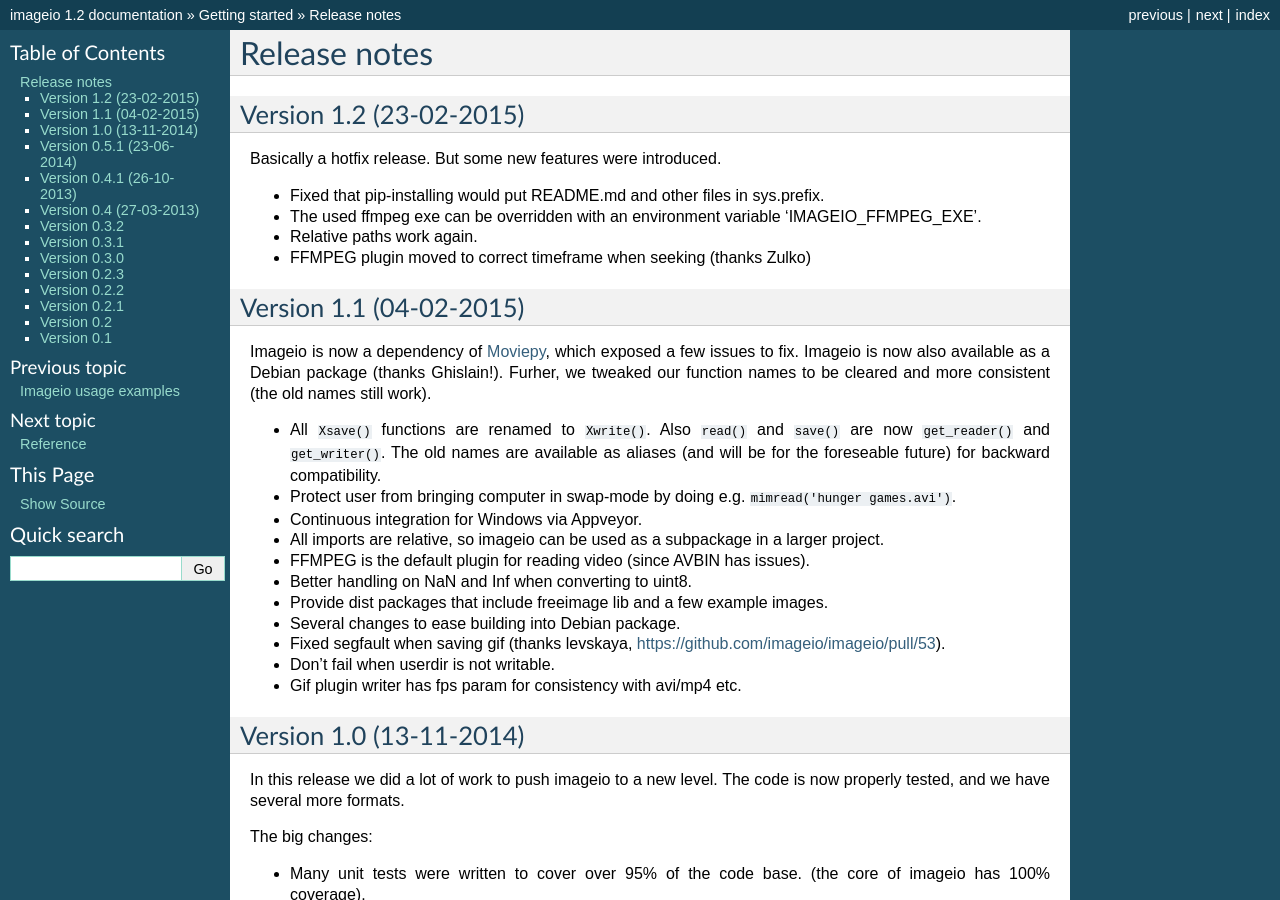
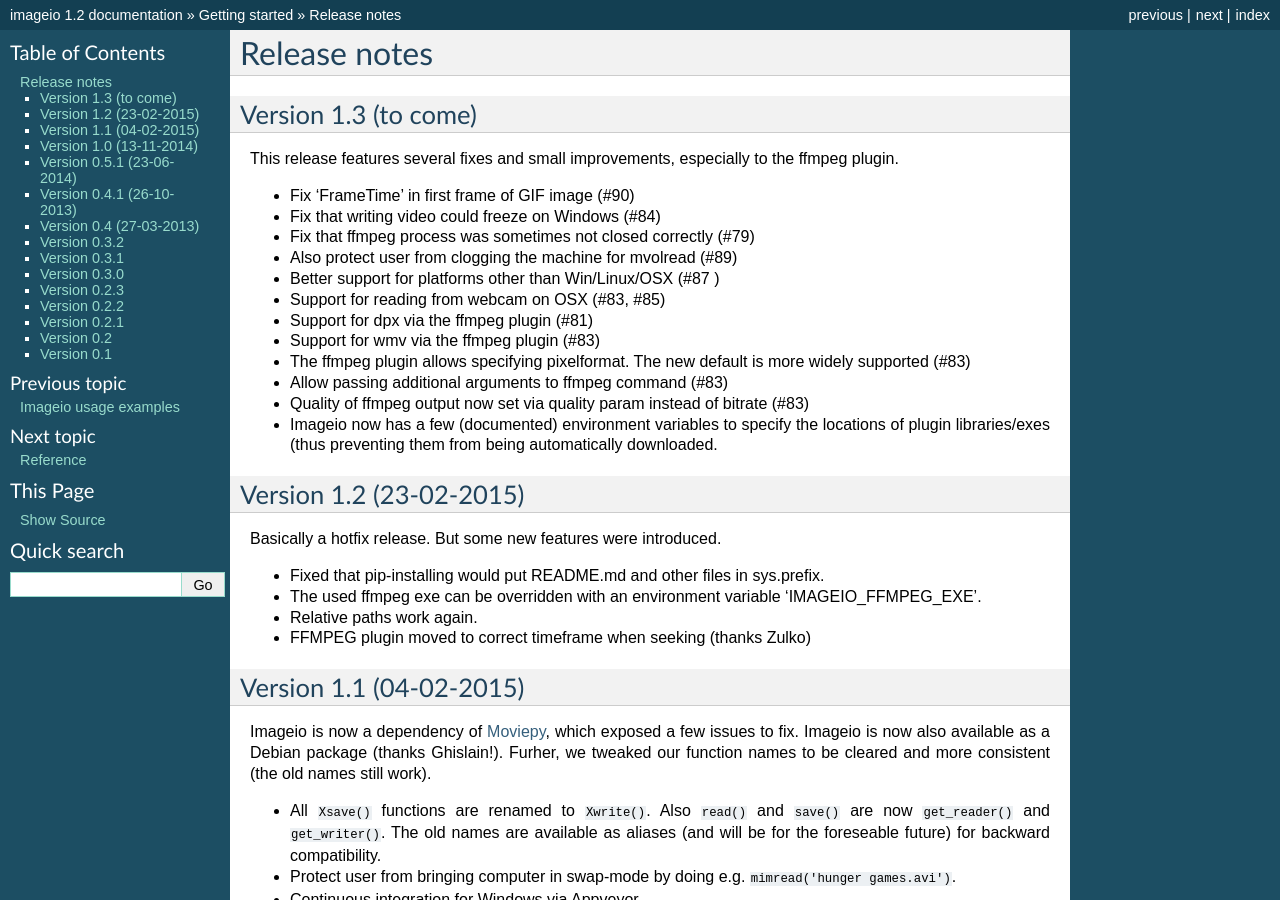
Before and after one commit to imageio/imageio, a Sphinx documentation site: the page built from docs/releasenotes.rst, in a window 1280 px wide and 900 px high. Built offline with Sphinx 7.4.7, drawn with Linux system fonts in a browser that asks for light colours; pages that are not in the unit, such as notebooks, are missing from menus.

Commit message:
Update contributors and release notes.

```diff
--- a/docs/releasenotes.rst
+++ b/docs/releasenotes.rst
@@ -1,6 +1,29 @@
 -------------
 Release notes
 -------------
+
+Version 1.3 (to come)
+=====================
+
+This release features several fixes and small improvements, especially
+to the ffmpeg plugin.
+
+* Fix 'FrameTime' in first frame of GIF image (#90)
+* Fix that writing video could freeze on Windows (#84)
+* Fix that ffmpeg process was sometimes not closed correctly (#79)
+* Also protect user from clogging the machine for mvolread (#89)
+* Better support for platforms other than Win/Linux/OSX (#87 )
+* Support for reading from webcam on OSX (#83, #85)
+* Support for dpx via the ffmpeg plugin (#81)
+* Support for wmv via the ffmpeg plugin (#83)
+* The ffmpeg plugin allows specifying pixelformat. The new default is
+  more widely supported (#83)
+* Allow passing additional arguments to ffmpeg command (#83)
+* Quality of ffmpeg output now set via quality param instead of bitrate (#83)
+* Imageio now has a few (documented) environment variables to specify
+  the locations of plugin libraries/exes (thus preventing them from
+  being automatically downloaded.
+
 
 Version 1.2 (23-02-2015)
 ========================
```
Also changed, not shown: CONTRIBUTORS.txt (+10 -4 lines).
